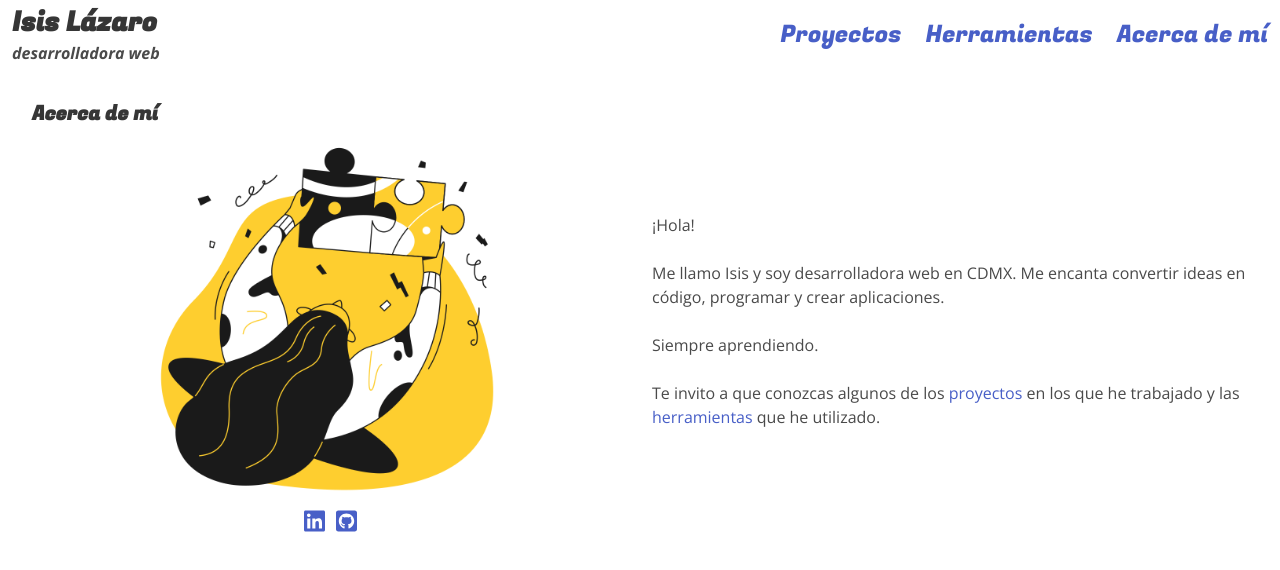
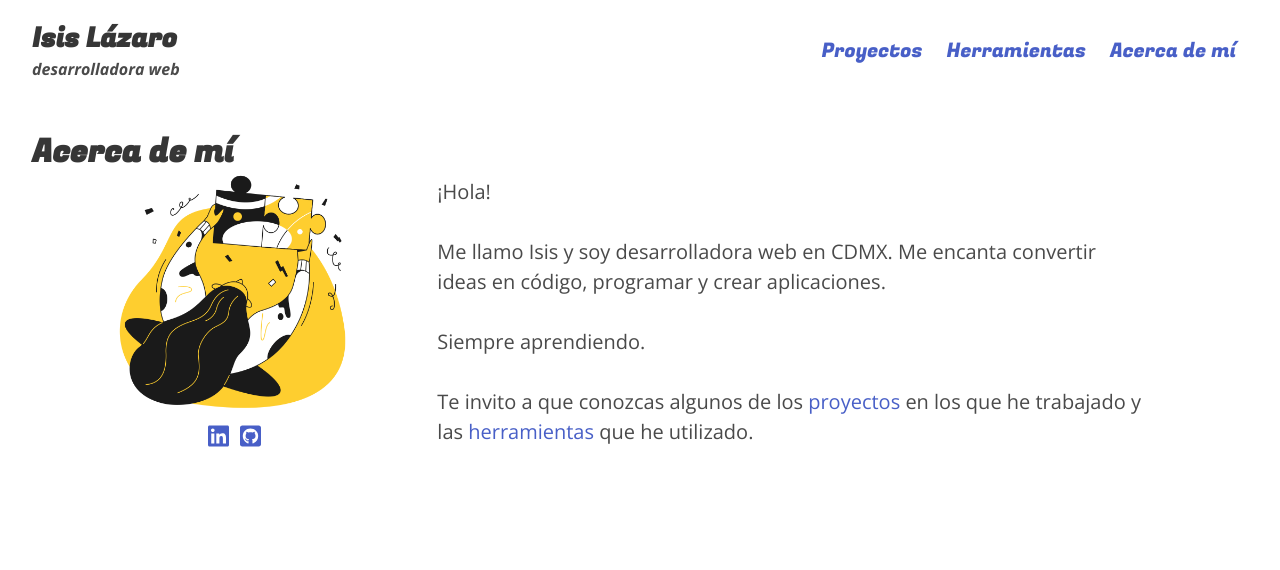
Before and after one commit to isisLazaro/isislazaro.github.io, a Vue app: page /#/ in a window 1280 px wide. Shown: the top 570 px of the page. Built offline with nearby package versions, Linux system fonts and the light colour scheme.

Commit message:
minimal desktop version home page

```diff
--- a/src/App.vue
+++ b/src/App.vue
@@ -17,7 +17,7 @@ export default {
 /* @import "./assets/debug.css"; */
 #app {
   font-family: "Open Sans", sans-serif;
-  font-weight: 600;
+  /* font-weight: 600; */
   /* padding: 0 1.5em; */
 }
 
--- a/src/components/Aboutme.vue
+++ b/src/components/Aboutme.vue
@@ -1,6 +1,6 @@
 <template>
   <div class="container">
-    <p class="subtitle">
+    <p class="is-size-6-mobile is-size-5">
       ¡Hola!
       <br />
       <br />Me llamo Isis y soy desarrolladora web en CDMX. Me encanta convertir
@@ -26,7 +26,7 @@ export default {
 
 <style scoped>
 .subtitle {
-  font-size: 1rem;
+  /* font-size: 1rem; */
   line-height: 1.5rem;
 }
 </style>
--- a/src/components/Navbar.vue
+++ b/src/components/Navbar.vue
@@ -1,5 +1,5 @@
 <template>
-  <nav class="navbar">
+  <nav class="navbar is-spaced">
     <div class="navbar-brand">
       <div class="navbar-item center-h">
         <router-link :to="{ name: 'home' }" id="logoLink">
@@ -9,7 +9,7 @@
       </div>
     </div>
     <div
-      class="navbar-end is-size-4 is-flex-mobile is-size-7-mobile has-text-weight-light-mobile"
+      class="navbar-end is-size-5 is-flex-mobile is-size-7-mobile has-text-weight-light-mobile"
     >
       <div class="navbar-item">
         <router-link :to="{ name: 'proyectos' }">Proyectos</router-link>
@@ -41,6 +41,7 @@ export default {
 }
 .center-h {
   margin: 0 auto;
+  padding: 0.5rem 0rem;
 }
 
 #logoLink {
--- a/src/views/Home.vue
+++ b/src/views/Home.vue
@@ -1,11 +1,13 @@
 <template>
   <section class="section">
-    <div class="columns is-vcentered is-tablet">
-      <div class="column">
-        <h2 class="title is-5">Acerca de mí</h2>
+    <div class="columns is-gapless is-vcentered is-multiline">
+      <div class="column is-full">
+        <h2 class="title is-5 is-size-3-desktop">Acerca de mí</h2>
+      </div>
+      <div class="column is-4">
         <Profilecard />
       </div>
-      <div class="column">
+      <div class="column is-7">
         <Aboutme />
       </div>
     </div>
```
